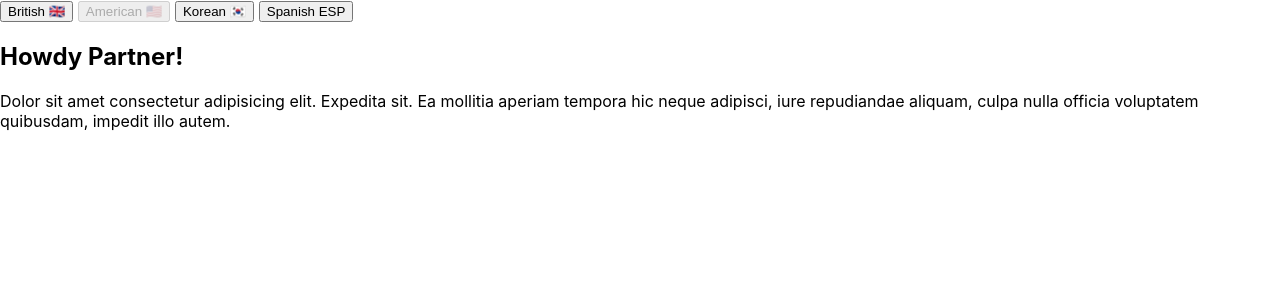
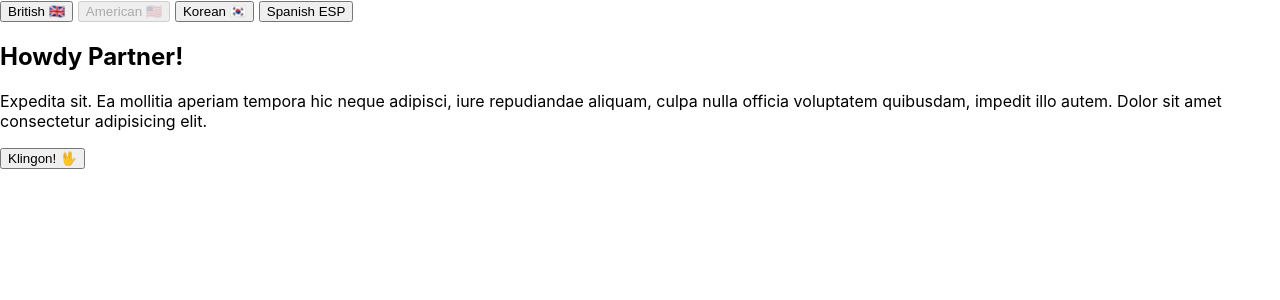
Before and after one commit to miguelr215/react-playground, a React (Create React App) app: page / in a window 1280 px wide. Shown: the top 300 px of the page. Built offline with nearby package versions, Linux system fonts and the light colour scheme.

Commit message:
passing function to deep nested component

```diff
--- a/src/lang-context/AppLang.js
+++ b/src/lang-context/AppLang.js
@@ -1,15 +1,32 @@
 import React, { Component } from 'react';
 import Child from './Child';
 import LangControls from './LangControls';
+import LanguageContext from './LanguageContext';
 import './AppLang.css';
 
 export default class AppLang extends Component {
-    render() {
-      return (
+  state = {
+    lang: window.navigator.language
+  };
+
+  handleSetLang = (lang) => {
+    this.setState({lang})
+  };
+
+  render() {
+    const contextValue = {
+      lang: this.state.lang,
+      setLang: this.handleSetLang
+    }
+    return (
+      <LanguageContext.Provider
+        value={contextValue} >
         <div className='AppLang'>
-            <LangControls />
+            <LangControls
+              onSetLang={this.handleSetLang}/>
             <Child />
         </div>
-      );
-    }
+      </LanguageContext.Provider>
+    );
   }
+}
--- a/src/lang-context/GreatGrandChild.js
+++ b/src/lang-context/GreatGrandChild.js
@@ -11,6 +11,11 @@ class GreatGrandChild extends Component {
       <section>
         <h2>{copy.title}</h2>
         <p>{copy.body}</p>
+        <button
+          onClick={() => this.context.setLang('klingon')}>
+          Klingon!{' '}
+          <span role='img' aria-label='klingon'>🖖</span>
+        </button>
       </section>
     )
   }
--- a/src/lang-context/LangControls.js
+++ b/src/lang-context/LangControls.js
@@ -9,25 +9,29 @@ export default function LangControls(props) {
               return(
                 <>
                 <button
-                    disabled={value.lang === 'en-GB'}>
+                    disabled={value.lang === 'en-GB'}
+                    onClick={() => props.onSetLang('en-GB')}>
                     British{' '}
                     <span role='img' aria-label='en-GB'>🇬🇧</span>
                 </button>
                 {' '}
                 <button
-                    disabled={value.lang === 'en-US'}>
+                    disabled={value.lang === 'en-US'}
+                    onClick={() => props.onSetLang('en-US')}>
                     American{' '}
                     <span role='img' aria-label='en-US'>🇺🇸</span>
                 </button>
                 {' '}
                 <button
-                    disabled={value.lang === 'ko'}>
+                    disabled={value.lang === 'ko'}
+                    onClick={() => props.onSetLang('ko')}>
                     Korean{' '}
                     <span role='img' aria-label='ko'>🇰🇷</span>
                 </button>
                 {' '}
                 <button
-                    disabled={value.lang === 'spanish'}>
+                    disabled={value.lang === 'spanish'}
+                    onClick={() => props.onSetLang('spanish')}>
                     Spanish{' '}
                     <span role='img' aria-label='spanish'>ESP</span>
                 </button>
--- a/src/lang-context/LanguageContext.js
+++ b/src/lang-context/LanguageContext.js
@@ -1,7 +1,10 @@
 import React from 'react'
 
 const LanguageContext = React.createContext({
-    lang: window.navigator.language
+    lang: window.navigator.language,
+    setLang: () => {
+
+    }
 })
 
 export default LanguageContext
--- a/src/lang-context/languageSpecificCopy.js
+++ b/src/lang-context/languageSpecificCopy.js
@@ -6,7 +6,7 @@ const languageSpecificCopy = {
     },
     'en-US': {
       title: 'Howdy Partner!',
-      body: 'Dolor sit amet consectetur adipisicing elit. Expedita sit. Ea mollitia aperiam tempora hic neque adipisci, iure repudiandae aliquam, culpa nulla officia voluptatem quibusdam, impedit illo autem.'
+      body: 'Expedita sit. Ea mollitia aperiam tempora hic neque adipisci, iure repudiandae aliquam, culpa nulla officia voluptatem quibusdam, impedit illo autem.  Dolor sit amet consectetur adipisicing elit. '
     },
     'ko': {
       title: '폴더 목록',
@@ -15,6 +15,10 @@ const languageSpecificCopy = {
     'spanish': {
         title: 'Hola como estas',
         body: 'oye como va... mi dice... oye como va'
+    },
+    'klingon': {
+      title: 'qaH jaj QaQ!!',
+      body: `amet consectetur adipisicing elit ba'choH dolor.expedita ba'choH. ea mollitia aperiam tempora Here neque adipisci, iure repudiandae aliquam, culpa nulla officia voluptatem quibusdam, impedit illo autem!`
     }
   }
 
```
